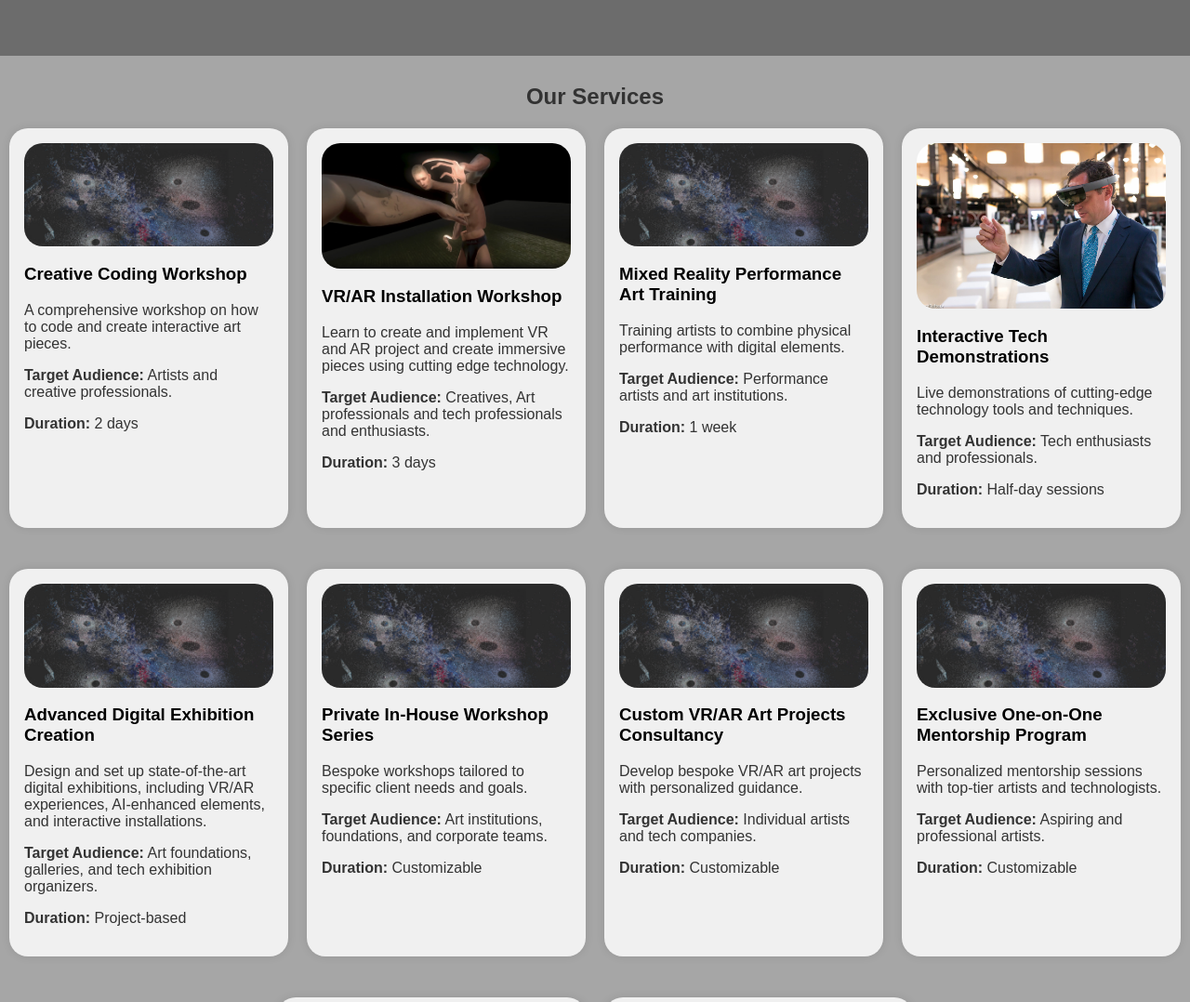
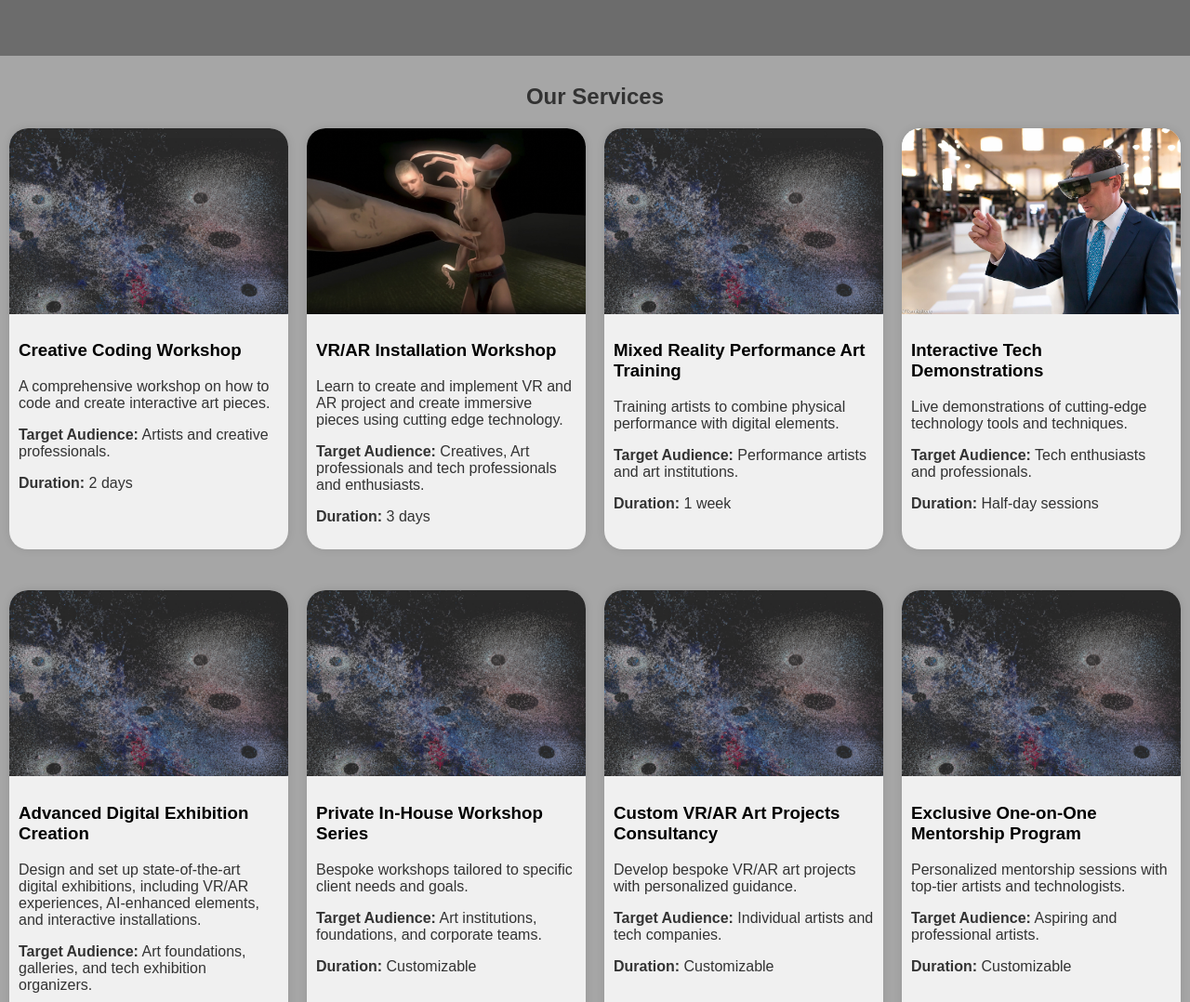
Before and after one commit to joaoalvesmarrucho/collectivo, a plain HTML site: page index.html in a window 1280 px wide. Shown: the part 860-1938 px from the top of the page at 93% size. Drawn offline with Linux system fonts and the light colour scheme.

Commit message:
Update styles.css

```diff
--- a/styles.css
+++ b/styles.css
@@ -113,7 +113,6 @@ section {
   align-items: center;
   margin-bottom: 1.5rem;
   background-color: var(--backgroundColour);
-  padding: 1rem;
   border-radius: var(--regularBorderRadius);
   box-shadow: 0 0 10px rgba(0, 0, 0, 0.1);
   flex: 1;
@@ -122,13 +121,24 @@ section {
   color: var(--foregroundColour);
   position: relative;
   overflow: hidden;
+  padding: 0;
 }
 
-.card img {
+.image-container {
   width: 100%;
-  height: auto;
-  display: block;
-  border-radius: var(--regularBorderRadius);
+  height: 200px; /* Set a fixed height for the image container */
+  overflow: hidden;
+  position: relative;
+}
+
+.image-container img {
+  width: 100%;
+  height: 100%;
+  object-fit: cover; /* Make the image cover the container */
+}
+
+.card-content {
+  padding: var(--regularMargin); /* Add padding to card content */
 }
 
 .card h3 {
```
